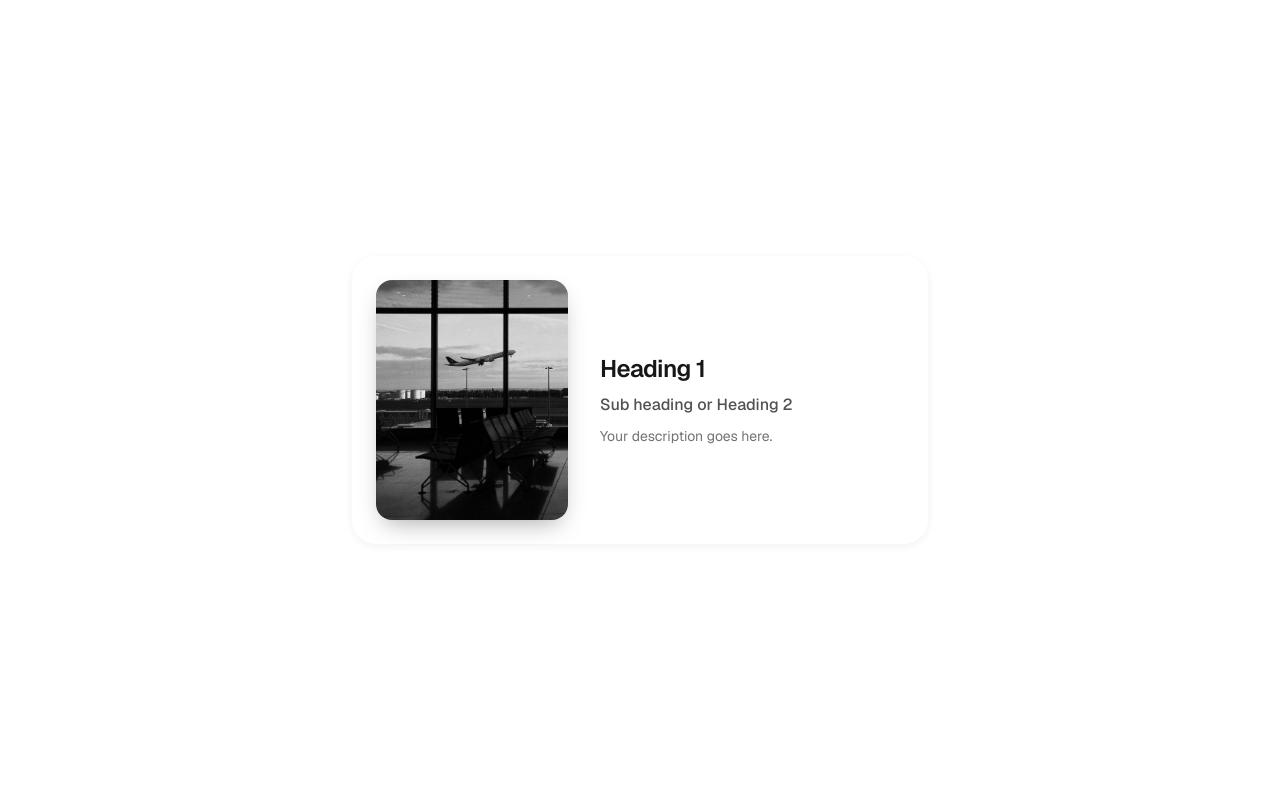
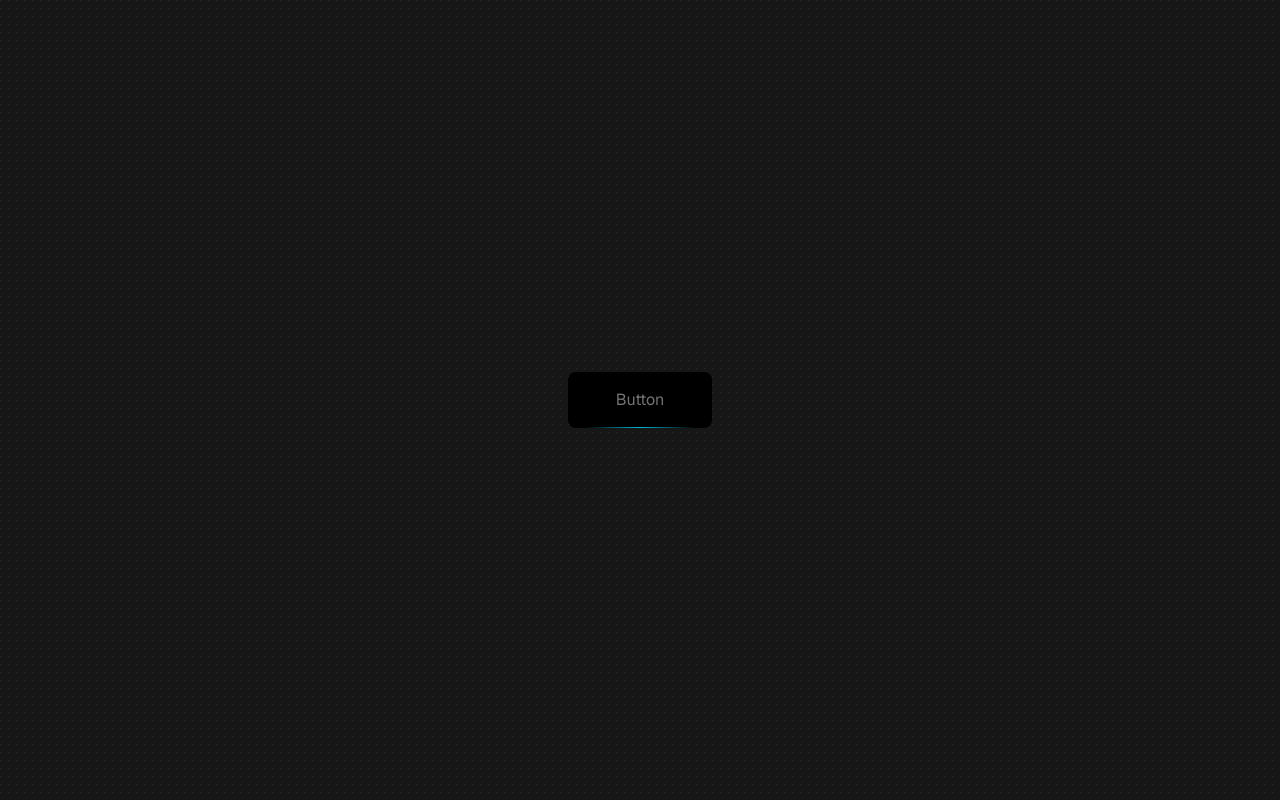
Before and after one commit to abhi-r21/Components, a Next.js app: page / in a window 1280 px wide. Built offline with nearby package versions, Linux system fonts and the light colour scheme.

Commit message:
feat: add 3D animated Button

```diff
--- /dev/null
+++ b/src/Components/buttons/simple-button.tsx
@@ -0,0 +1,37 @@
+"use client"
+import React from "react";
+import { motion } from "motion/react";
+
+export const Button = () => {
+  return (
+    <div className ="[perspective::1000px] transform-3d h-screen w-full bg-neutral-900 flex items-center justify-center"
+    style={{
+      backgroundImage: `radial-gradient(circle at 0.5px 0.5px, rgba(6,182,212,0.2) 1px, transparent 0)`,
+      backgroundSize: "8px 8px",
+      backgroundRepeat: "repeat",
+    }}>
+      <motion.button
+        whileHover={{
+          rotateX: 25,
+          rotateY: 10,
+          boxShadow: "0px 20px 50px rgba(8,112,184,0.7)",
+          y: -5,
+        }}
+        whileTap={{
+          y: 0,
+        }}
+        style={{
+          translateZ: 100,
+        }}
+        transition={{
+          duration: 0.3,
+          ease: "easeInOut",
+        }}
+        className="group relative text-neutral-500 px-12 py-4 rounded-lg bg-black shadow-[0px_1px_2px_0px_rgba(255,255,255,0.1)_inset, 0px_-1px_2px_0px_rgbs(255,255,255,0.1)_inset]">
+        <span className="group-hover:text-cyan-500 transition-colors duration-300">Button</span>
+        <span className="absolute inset-x-0 bottom-0 bg-linear-to-r from-transparent via-cyan-500 to-transparent h-px w-3/4 mx-auto"></span>
+        <span className="absolute opacity-0 group-hover:opacity-100 transition-opacity duration-300 inset-x-0 bottom-0 bg-linear-to-r from-transparent via-cyan-500 to-transparent h-[4px] w-full mx-auto blur-sm"></span>
+      </motion.button>
+    </div>
+  );
+}
--- a/src/app/page.tsx
+++ b/src/app/page.tsx
@@ -1,17 +1,9 @@
 import { TiltCard } from "@/Components/tilt-card";
+import { Button } from "@/Components/buttons/simple-button";
 
 
 export default function Page() {
   return (
-    <main className="grid min-h-screen place-items-center p-6">
-      <TiltCard
-        className="w-full max-w-xl"
-        image="/images/Travel.jpg"
-        imageAlt="Travel-Image"
-        heading="Heading 1"
-        subheading="Sub heading or Heading 2"
-        description="Your description goes here."
-      />
-    </main>
+      <Button />
   );
 };
```
